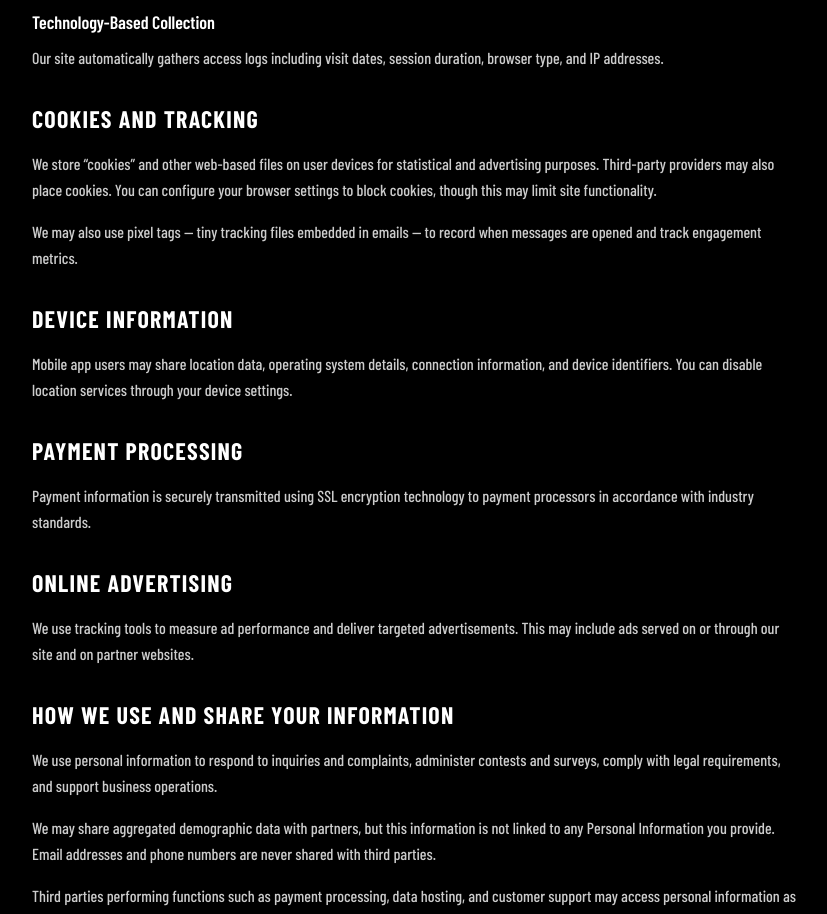
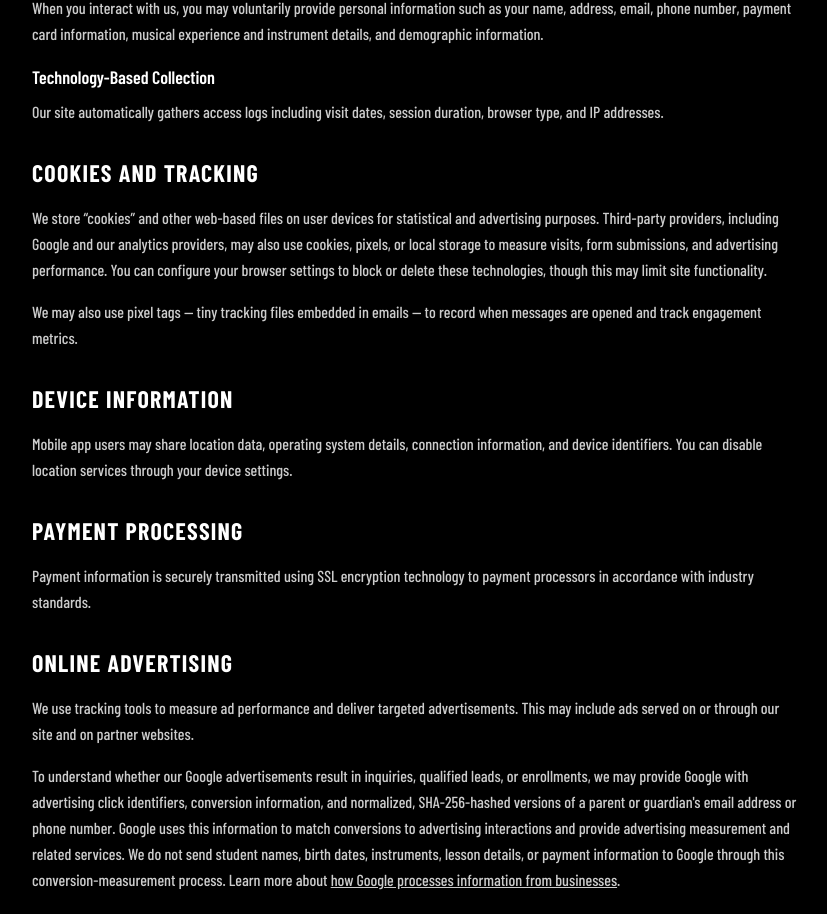
Before and after one commit to zach992/wynwood-school-of-music, a Next.js app: page /privacy-policy in a window 1280 px wide. Shown: the part 668-1582 px from the top of the page, without its empty margins (224-1051 px from the left). Built offline with nearby package versions, Linux system fonts and the light colour scheme; no server answers; a web font is replaced by a local one.

Commit message:
Update privacy policy for ad measurement

```diff
--- a/src/app/privacy-policy/page.tsx
+++ b/src/app/privacy-policy/page.tsx
@@ -27,6 +27,10 @@ export default function PrivacyPolicyPage() {
             controlled widgets linked to this privacy statement. It does not
             cover third-party sites or other collection methods outside our
             digital platforms.
+          </p>
+
+          <p className="font-body text-wsm-gray text-sm leading-relaxed mb-8">
+            Last updated: September 15, 2026. Effective: September 25, 2026.
           </p>
 
           <p className="font-body text-wsm-gray text-base leading-relaxed mb-8">
@@ -64,8 +68,11 @@ export default function PrivacyPolicyPage() {
           <p className="font-body text-wsm-gray text-base leading-relaxed mb-4">
             We store &ldquo;cookies&rdquo; and other web-based files on user
             devices for statistical and advertising purposes. Third-party
-            providers may also place cookies. You can configure your browser
-            settings to block cookies, though this may limit site functionality.
+            providers, including Google and our analytics providers, may also
+            use cookies, pixels, or local storage to measure visits, form
+            submissions, and advertising performance. You can configure your
+            browser settings to block or delete these technologies, though this
+            may limit site functionality.
           </p>
           <p className="font-body text-wsm-gray text-base leading-relaxed mb-8">
             We may also use pixel tags &mdash; tiny tracking files embedded in
@@ -94,10 +101,30 @@ export default function PrivacyPolicyPage() {
           <h2 className="font-heading text-xl md:text-2xl uppercase font-black text-white mb-4">
             Online Advertising
           </h2>
-          <p className="font-body text-wsm-gray text-base leading-relaxed mb-8">
+          <p className="font-body text-wsm-gray text-base leading-relaxed mb-4">
             We use tracking tools to measure ad performance and deliver targeted
             advertisements. This may include ads served on or through our site
             and on partner websites.
+          </p>
+          <p className="font-body text-wsm-gray text-base leading-relaxed mb-8">
+            To understand whether our Google advertisements result in inquiries,
+            qualified leads, or enrollments, we may provide Google with
+            advertising click identifiers, conversion information, and
+            normalized, SHA-256-hashed versions of a parent or guardian&apos;s
+            email address or phone number. Google uses this information to match
+            conversions to advertising interactions and provide advertising
+            measurement and related services. We do not send student names,
+            birth dates, instruments, lesson details, or payment information to
+            Google through this conversion-measurement process. Learn more about{" "}
+            <a
+              href="https://business.safety.google/privacy/"
+              target="_blank"
+              rel="noopener noreferrer"
+              className="text-wsm-mauve hover:text-white transition-colors underline"
+            >
+              how Google processes information from businesses
+            </a>
+            .
           </p>
 
           <h2 className="font-heading text-xl md:text-2xl uppercase font-black text-white mb-4">
@@ -109,10 +136,12 @@ export default function PrivacyPolicyPage() {
             support business operations.
           </p>
           <p className="font-body text-wsm-gray text-base leading-relaxed mb-4">
-            We may share aggregated demographic data with partners, but this
-            information is not linked to any Personal Information you provide.
-            Email addresses and phone numbers are never shared with third
-            parties.
+            We do not sell personal information. We may share aggregated data
+            that is not linked to the Personal Information you provide. We may
+            also provide limited personal information to service providers that
+            help us operate our school and website, communicate with families,
+            process payments, maintain business records, analyze site usage, and
+            measure advertising performance.
           </p>
           <p className="font-body text-wsm-gray text-base leading-relaxed mb-8">
             Third parties performing functions such as payment processing, data
```
